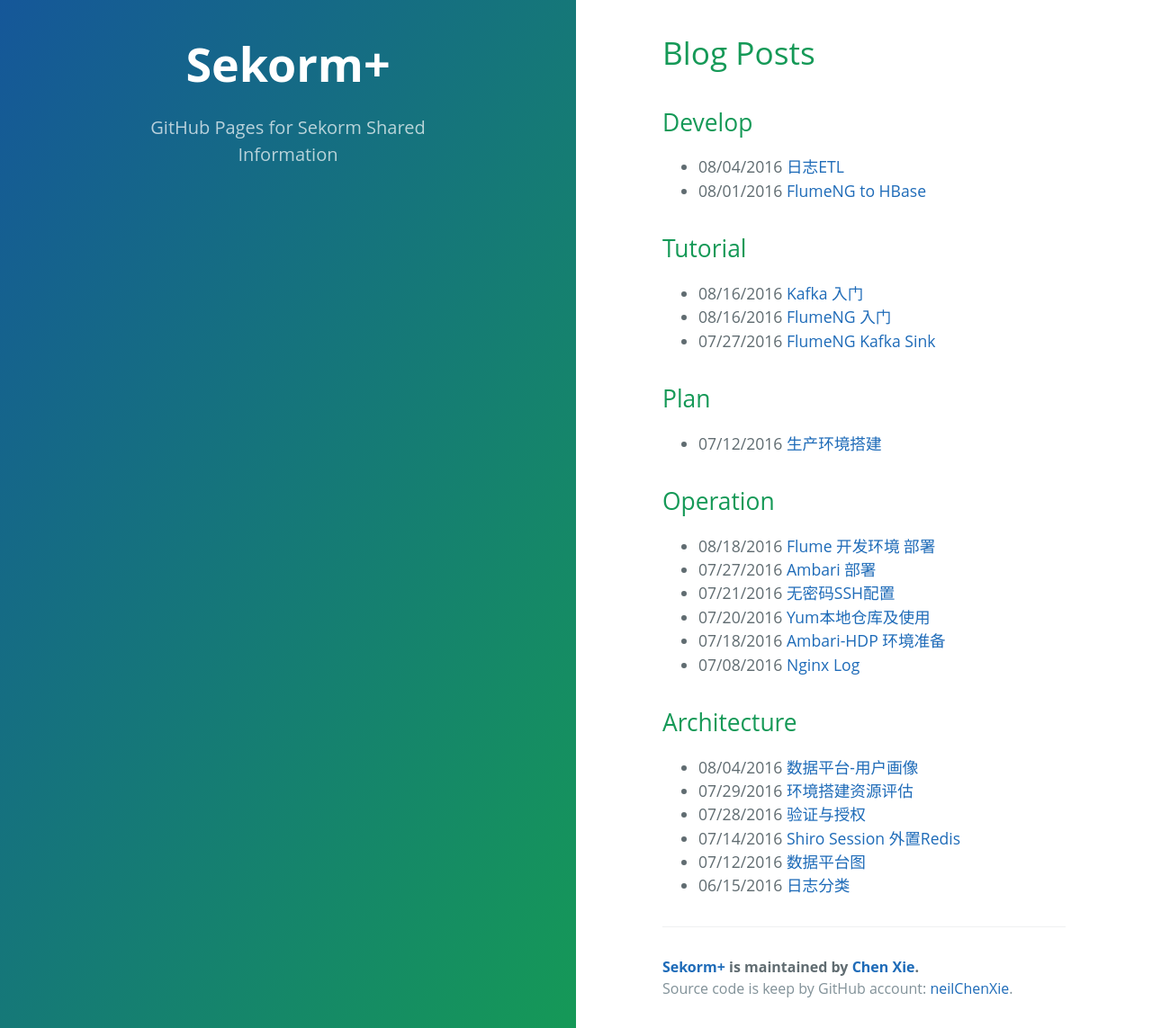
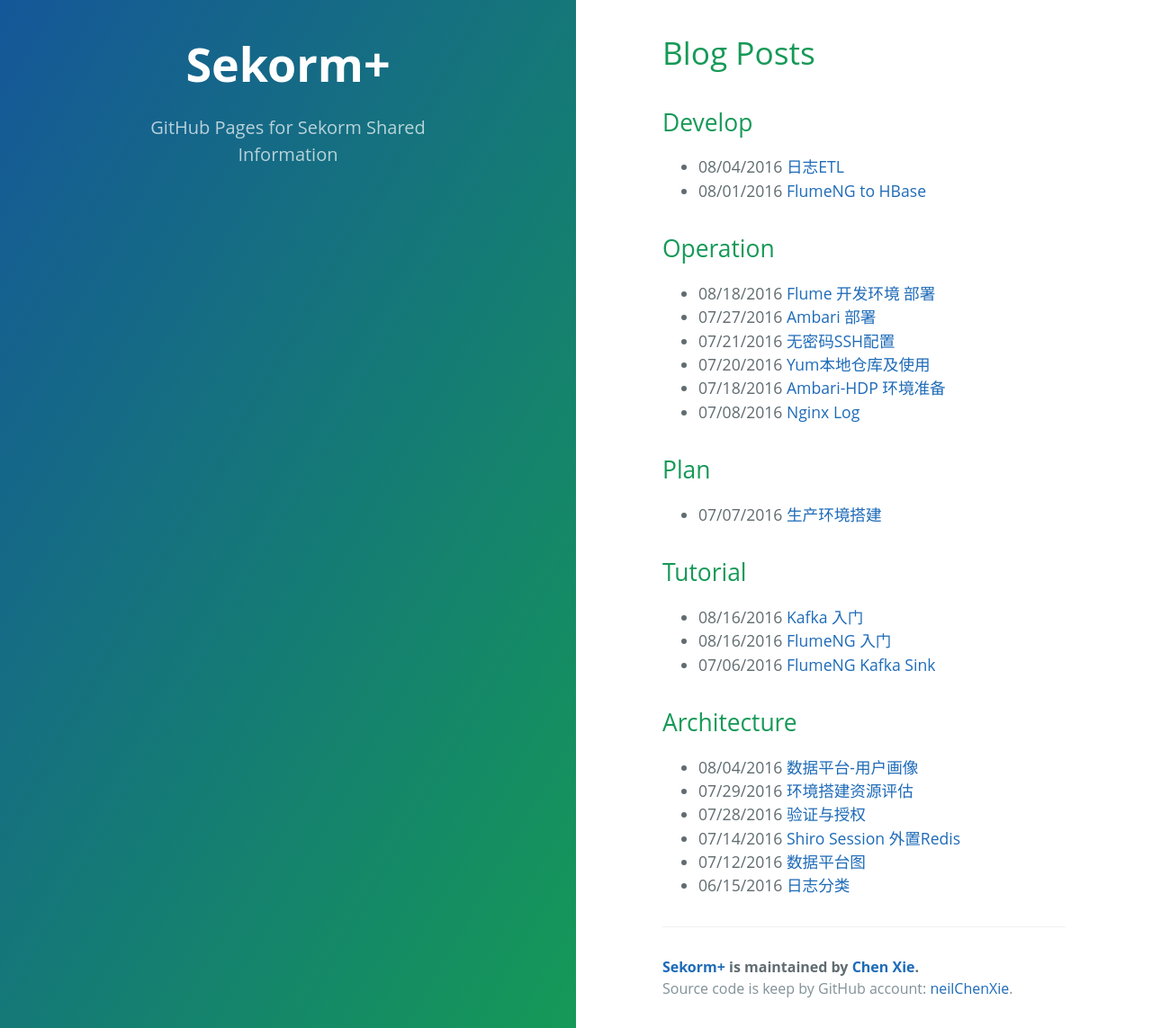
Before and after one commit to neilChenXie/MyExp, a Jekyll site: the page built from index.html, in a window 1280 px wide. Shown: the whole page at 90% size. Built offline with Jekyll 4.4.1, drawn with Linux system fonts in a browser that asks for light colours; the list of posts is cut into pages by our own code.

Commit message:
flume_opt

```diff
--- a/_posts/plan/2016-07-12-production_env.md
+++ b/_posts/plan/2016-07-12-production_env.md
@@ -2,7 +2,7 @@
 layout: post
 title: 生产环境搭建
 permalink: /:categories/production_env/
-date: 2016-07-12 11:30:15 +0800
+date: 2016-07-07 11:30:15 +0800
 category: Plan
 tags: [hortonworks]
 ---
--- a/_posts/tutorial/2016-07-27-flume_kafka_sink.md
+++ b/_posts/tutorial/2016-07-27-flume_kafka_sink.md
@@ -2,7 +2,7 @@
 layout: post
 title: FlumeNG Kafka Sink
 permalink: /:categories/flume_kafka_sink/
-date: 2016-07-27 11:30:15 +0800
+date: 2016-07-06 11:30:15 +0800
 category: Tutorial
 tags: [flume]
 ---
```
